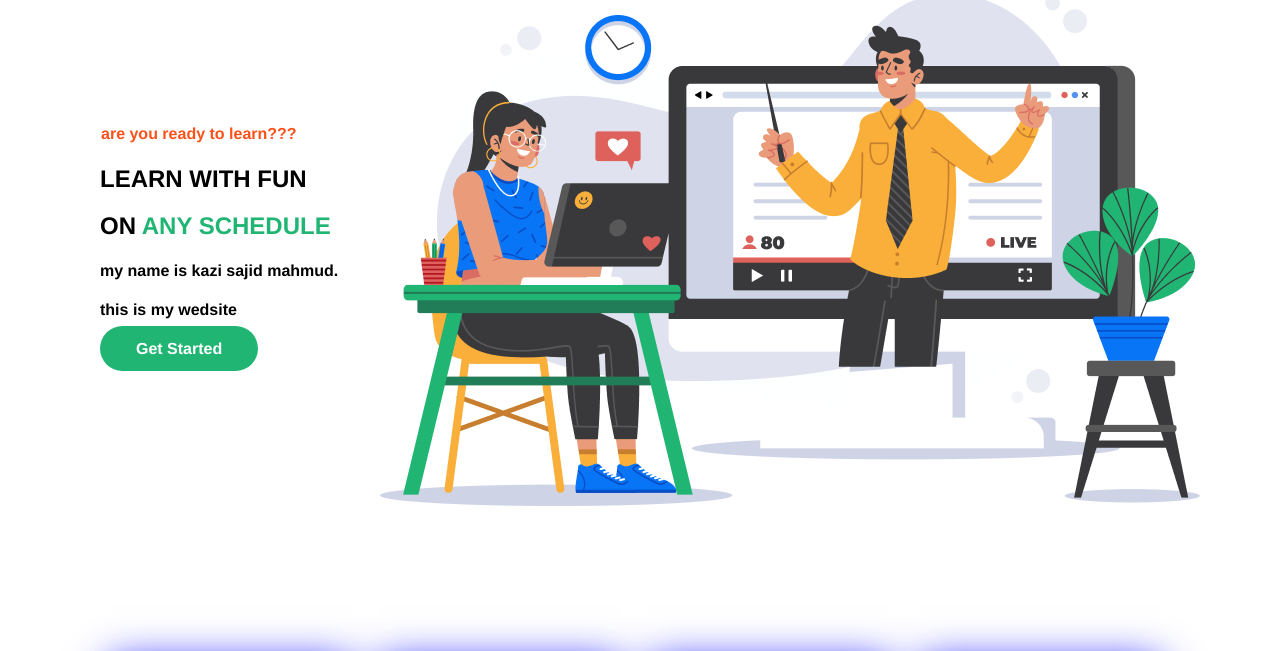
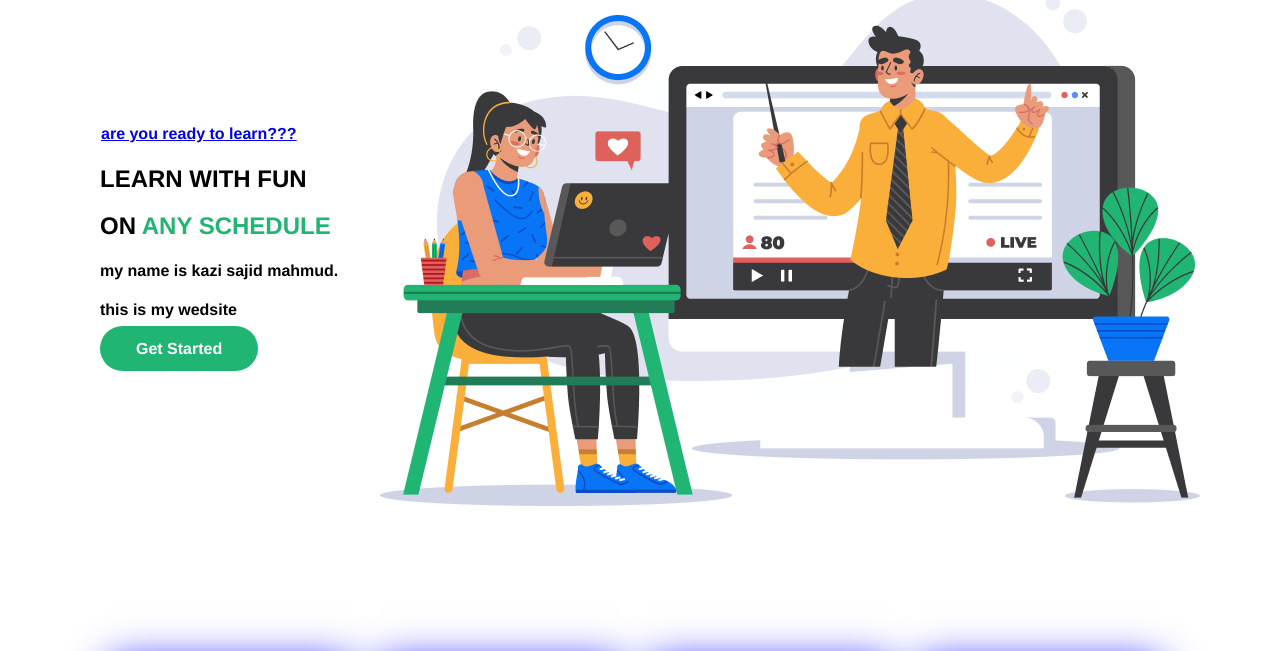
Before and after one commit to SAJID-2013388/my-second-project, a plain HTML site: page index.html in a window 1280 px wide. Shown: the part 96-747 px from the top of the page. Drawn offline with Linux system fonts and the light colour scheme; files whose address does not match are found by name; a web font is replaced by a local one.

Commit message:
wiki link added

```diff
--- a/index.html
+++ b/index.html
@@ -23,7 +23,7 @@
       </div>
 
         <div class="header-h1">
-            <h4 id="h4-text">are you ready to learn???</h4>
+            <h4 id="h4-text"><a target="_blank" href="https://www.wikipedia.org/">are you ready to learn???</a></h4>
             <h1>LEARN WITH FUN</h1>
             <h1>ON <span id="greenish">ANY SCHEDULE</span></h1>
             <h4>my name is kazi sajid mahmud.</h4>
```
